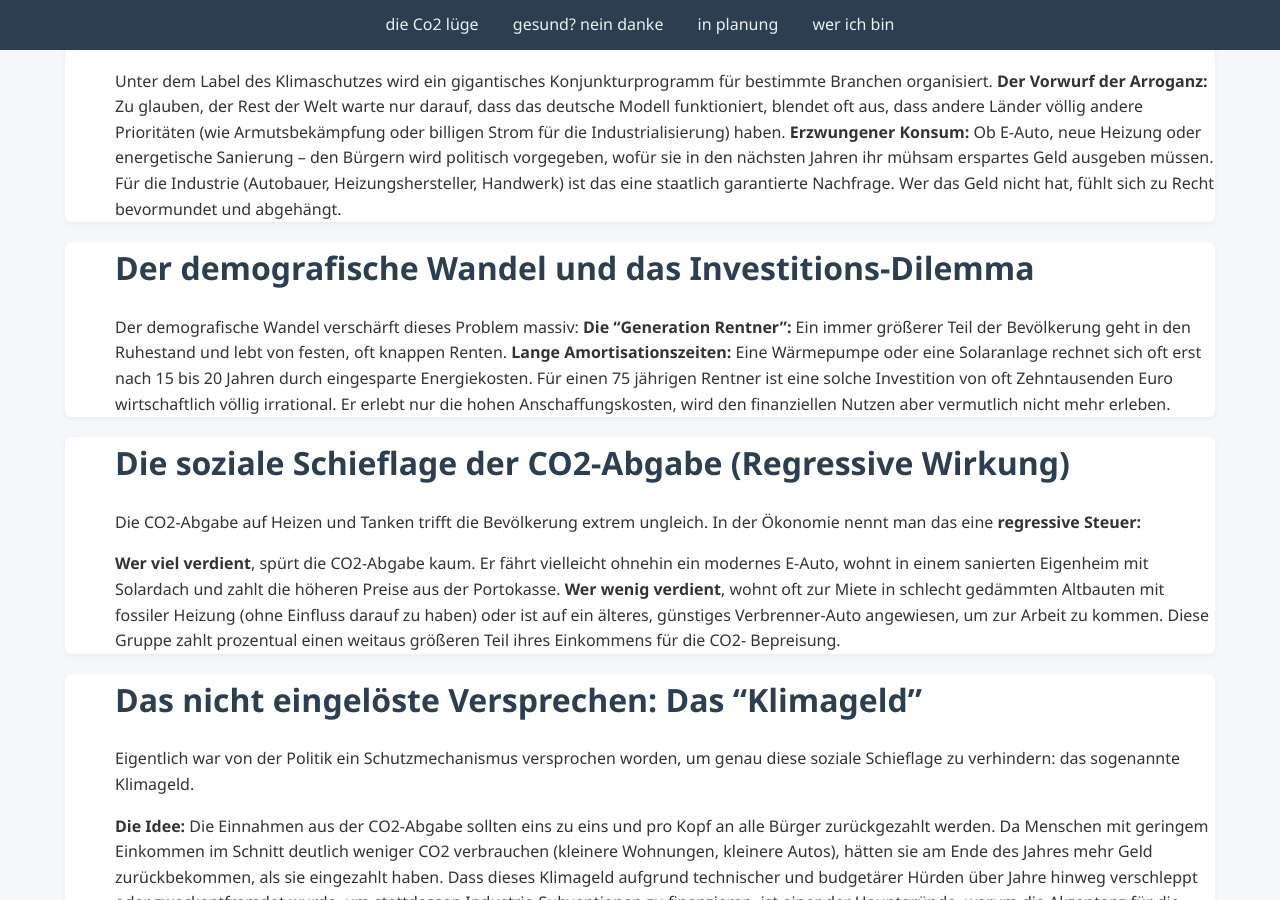
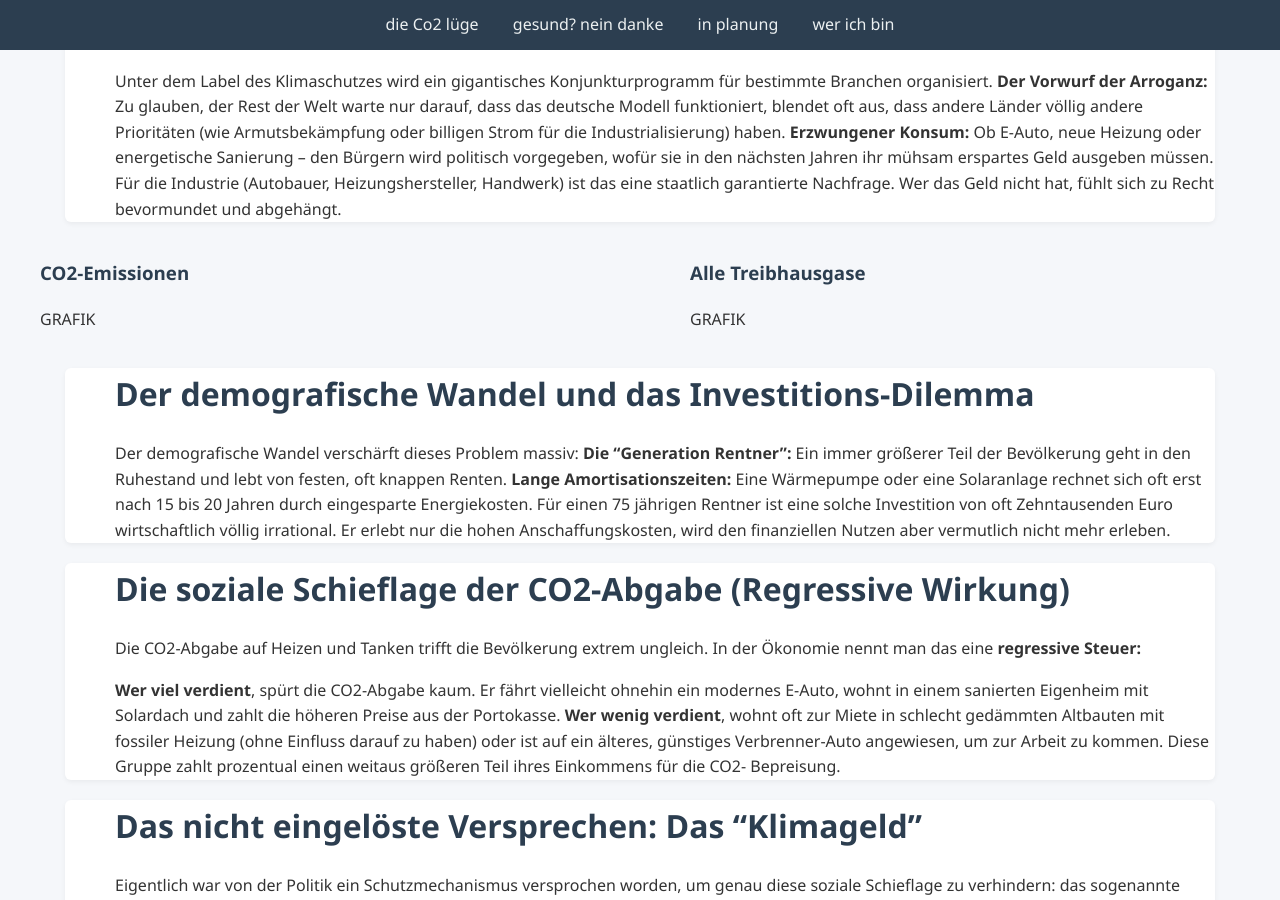
Before and after one commit to TheGermanTruth/TheGermanTruth, a Jekyll site: the page built from index.md, in a window 1280 px wide and 900 px high, scrolled down 1103 px. Built offline with Jekyll 4.4.1, drawn with Linux system fonts in a browser that asks for light colours; our own code applies the rules of GitHub Pages for plain Markdown files.

Commit message:
Update index.md

```diff
--- a/index.md
+++ b/index.md
@@ -59,6 +59,26 @@ Unter dem Label des Klimaschutzes wird ein gigantisches Konjunkturprogramm für
 
 </div>
 
+<div class="two-columns" markdown="1">
+
+<div class="column" markdown="1">
+
+>### CO2-Emissionen
+
+>GRAFIK
+
+</div>
+
+<div class="column" markdown="1">
+
+>### Alle Treibhausgase
+
+>GRAFIK
+
+</div>
+
+</div>
+
 <div class="section one-column" markdown="1">
 
 # Der demografische Wandel und das Investitions-Dilemma
```
